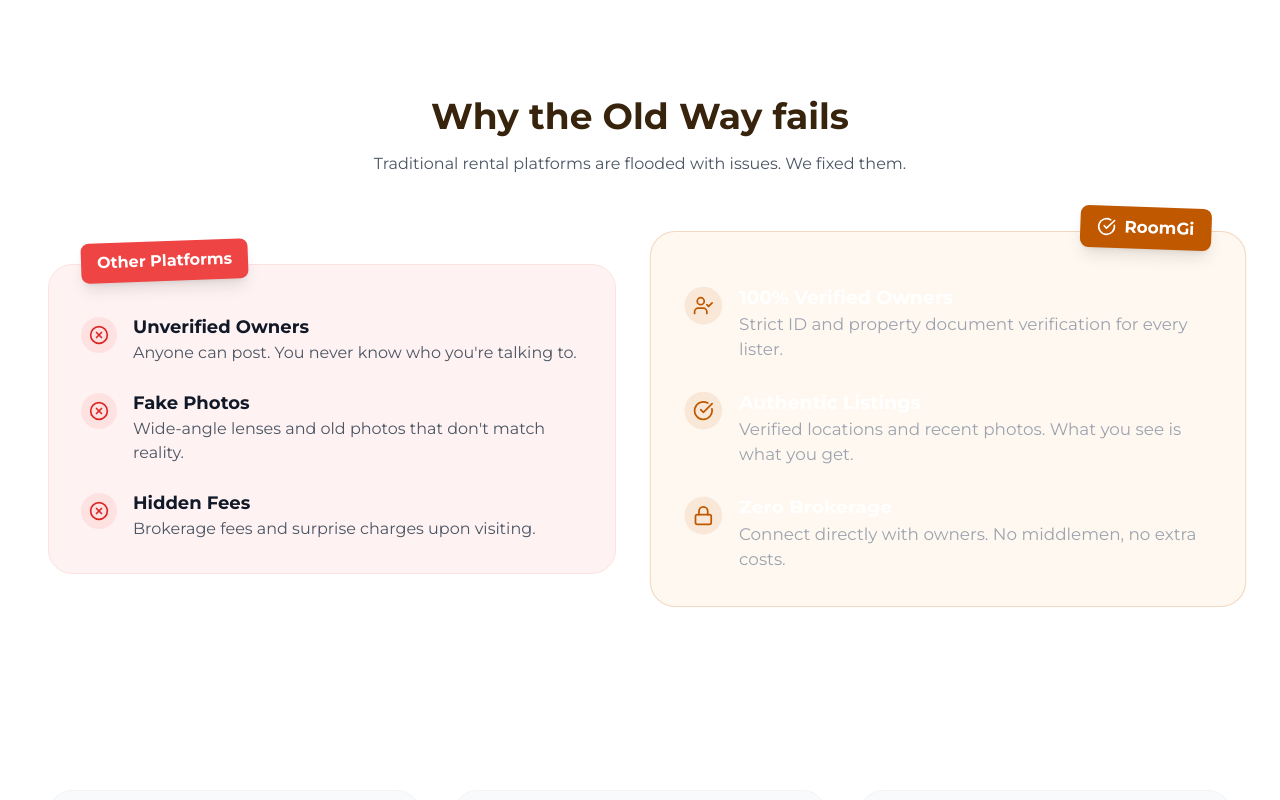
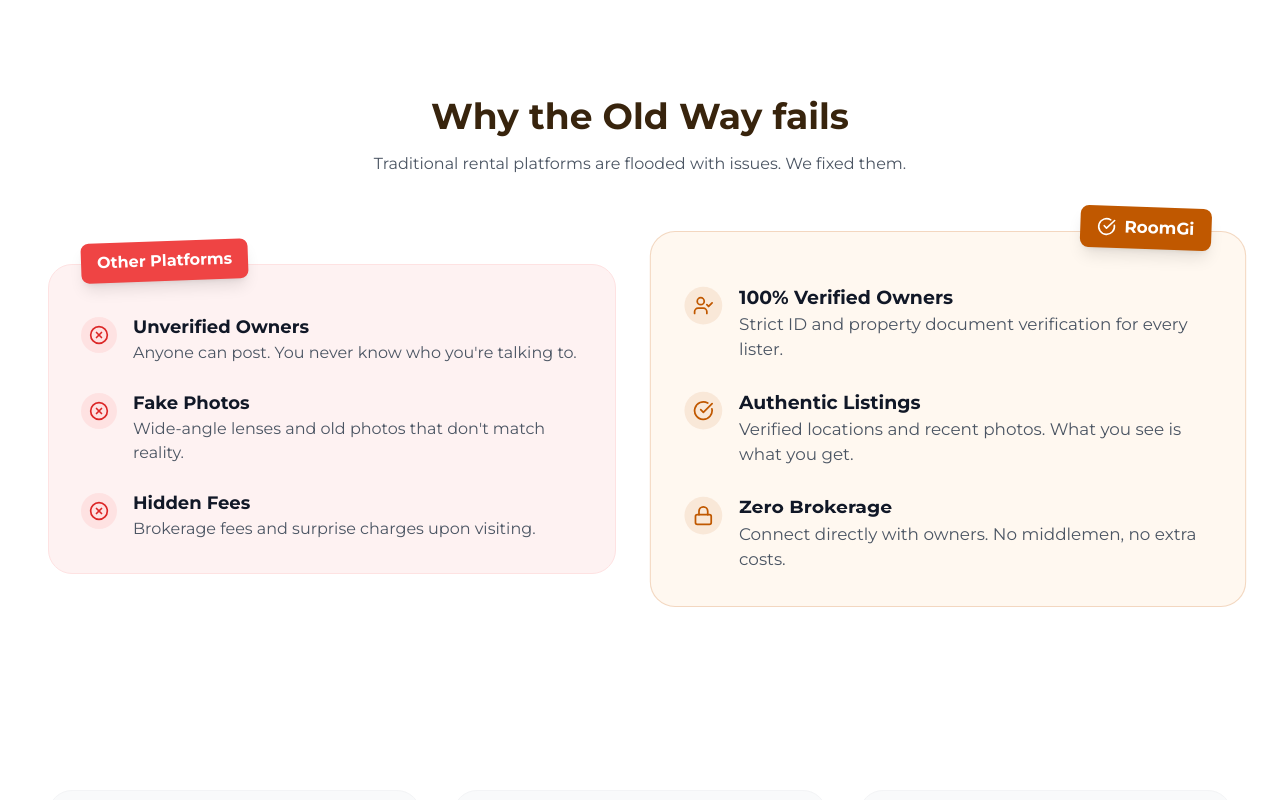
Before and after one commit to utkarsh636-developer/roomgi-hackathon, a React (Vite) app in the folder frontend/: page /why-roomgi in a window 1280 px wide. Shown: the top 800 px of the page. Built offline with nearby package versions, Linux system fonts and the light colour scheme; no server answers; a web font is replaced by a local one.

Commit message:
fix: changed the text color

```diff
--- a/frontend/src/components/WhyRoomGi.jsx
+++ b/frontend/src/components/WhyRoomGi.jsx
@@ -63,8 +63,8 @@ const WhyRoomGi = () => {
                                         <UserCheck size={20} />
                                     </div>
                                     <div>
-                                        <h4 className="font-bold text-white text-lg">100% Verified Owners</h4>
-                                        <p className="text-gray-400">Strict ID and property document verification for every lister.</p>
+                                        <h4 className="font-bold text-gray-900 text-lg">100% Verified Owners</h4>
+                                        <p className="text-gray-600">Strict ID and property document verification for every lister.</p>
                                     </div>
                                 </li>
                                 <li className="flex items-start gap-4">
@@ -72,8 +72,8 @@ const WhyRoomGi = () => {
                                         <CheckCircle size={20} />
                                     </div>
                                     <div>
-                                        <h4 className="font-bold text-white text-lg">Authentic Listings</h4>
-                                        <p className="text-gray-400">Verified locations and recent photos. What you see is what you get.</p>
+                                        <h4 className="font-bold text-gray-900 text-lg">Authentic Listings</h4>
+                                        <p className="text-gray-600">Verified locations and recent photos. What you see is what you get.</p>
                                     </div>
                                 </li>
                                 <li className="flex items-start gap-4">
@@ -81,8 +81,8 @@ const WhyRoomGi = () => {
                                         <Lock size={20} />
                                     </div>
                                     <div>
-                                        <h4 className="font-bold text-white text-lg">Zero Brokerage</h4>
-                                        <p className="text-gray-400">Connect directly with owners. No middlemen, no extra costs.</p>
+                                        <h4 className="font-bold text-gray-900 text-lg">Zero Brokerage</h4>
+                                        <p className="text-gray-600">Connect directly with owners. No middlemen, no extra costs.</p>
                                     </div>
                                 </li>
                             </ul>
```
